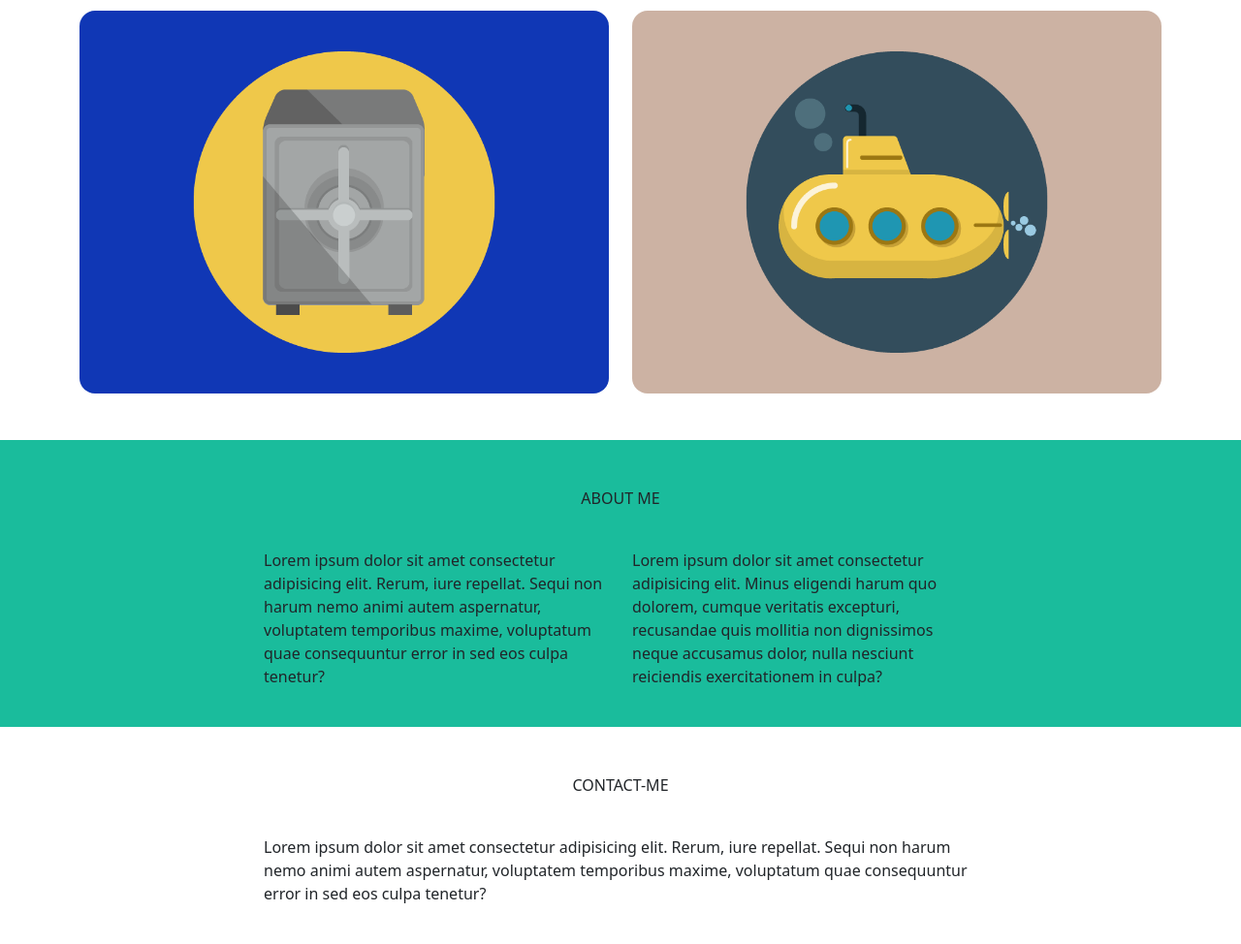
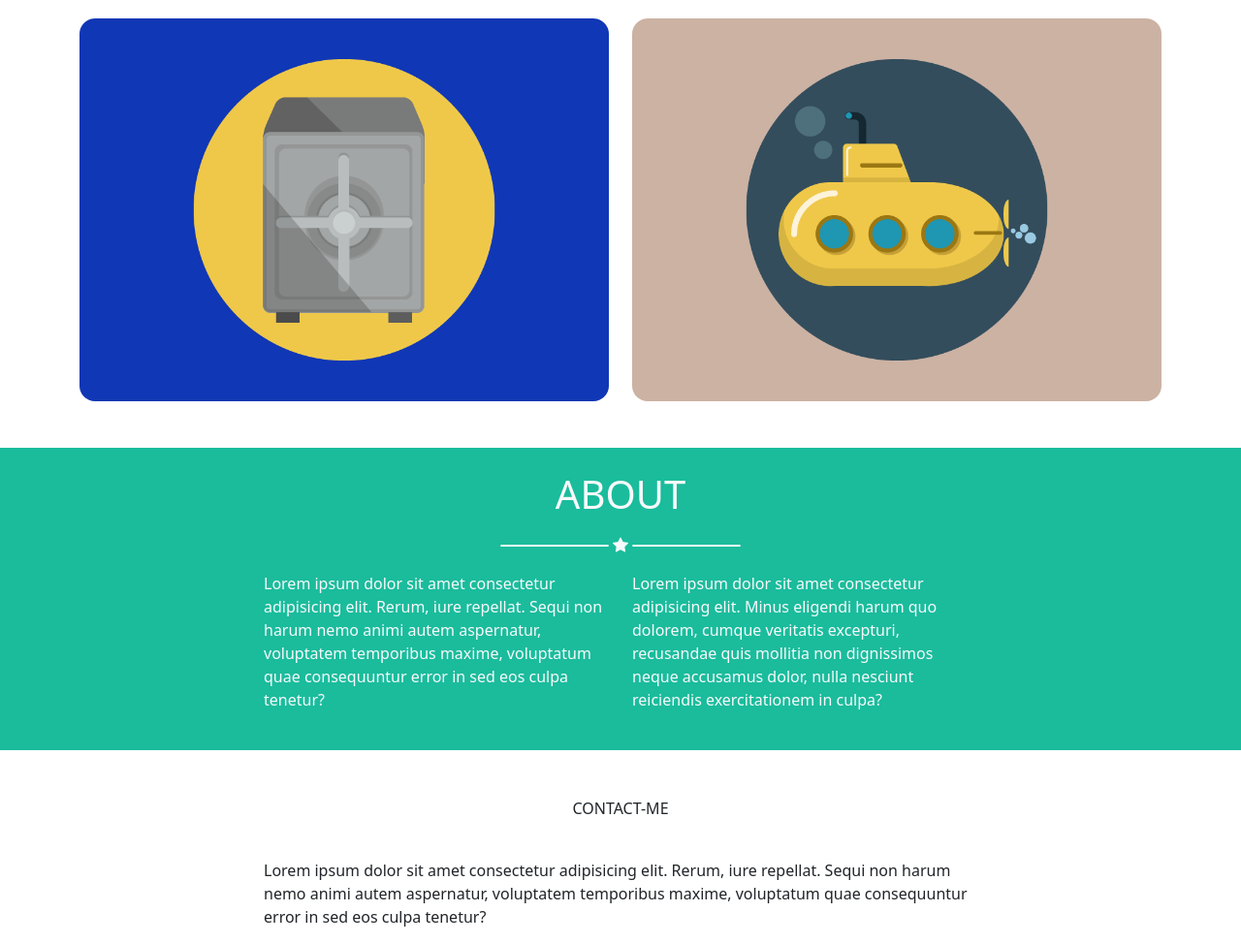
Before and after one commit to Luz42/html-css-bootstrap-freelancer, a plain HTML site: page index.html in a window 1280 px wide. Shown: the part 1505-2479 px from the top of the page at 97% size. Drawn offline with nearby package versions, Linux system fonts and the light colour scheme.

Commit message:
ABOUT ok add content complete layout

```diff
--- a/index.html
+++ b/index.html
@@ -65,7 +65,7 @@
                 <div class="row d-flex">
                     <div class="col-12  text-center fw-bold text-dark">
                         <h1>PORTFOLIO</h1>
-                        <div class="ae-star ae-black-border py-1">
+                        <div class="ae-star ae-black-border py-2">
                             <i class="bi bi-star-fill"></i>
                         </div>
                     </div>
@@ -95,19 +95,22 @@
         <!-- end PORTFOLIO -->
         <!-- ABOUT-ME -->
         <section id="about-me">
-            <div class="container-lg py-4">
+            <div class="container-lg py-4 text-light">
                 <div class="row d-flex">
-                    <div class="col-12 text-center py-4">
-                        <p>ABOUT ME</p>
+                    <div class="col-12  text-center fw-bold">
+                        <h1>ABOUT</h1>
+                        <div class="ae-star py-2">
+                            <i class="bi bi-star-fill"></i>
+                        </div>
                     </div>
                 </div>
                 <div class="row d-flex justify-content-center">
-                    <div class="col-8 col-md-4 col-xxl-5">
+                    <div class="col-8 col-md-4 col-xxl-5 pt-2">
                         <p>Lorem ipsum dolor sit amet consectetur adipisicing elit. Rerum, iure repellat. Sequi non
                             harum nemo animi autem aspernatur, voluptatem temporibus maxime, voluptatum quae
                             consequuntur error in sed eos culpa tenetur?</p>
                     </div>
-                    <div class="col-8 col-md-4 col-xxl-5">
+                    <div class="col-8 col-md-4 col-xxl-5 pt-2">
                         <p>Lorem ipsum dolor sit amet consectetur adipisicing elit. Minus eligendi harum quo dolorem,
                             cumque veritatis excepturi, recusandae quis mollitia non dignissimos neque accusamus dolor,
                             nulla nesciunt reiciendis exercitationem in culpa?</p>
```
